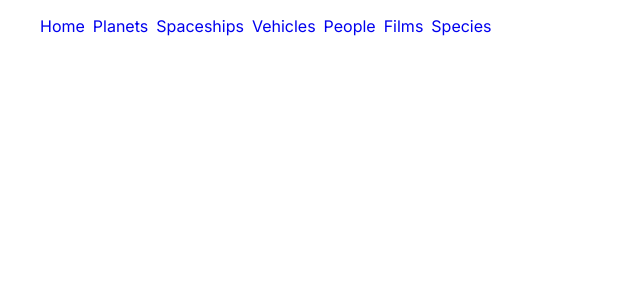
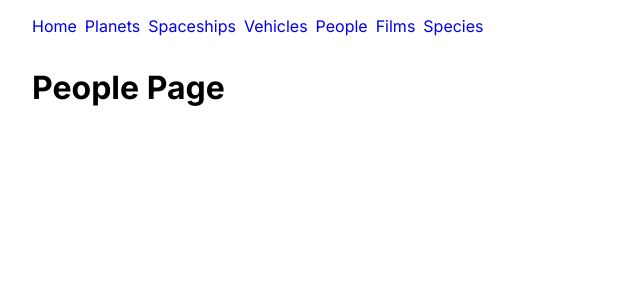
Before and after one commit to jrdnthedev/star_wars, a Next.js app: page /views/people in a window 1280 px wide. Shown: the top 300 px of the page, without its empty margins (0-640 px from the left). Built offline with nearby package versions, Linux system fonts and the light colour scheme.

Commit message:
updated views pages

```diff
--- a/app/components/main_nav/links.module.css
+++ b/app/components/main_nav/links.module.css
@@ -1,5 +1,7 @@
 #main_nav{
     list-style-type: none;
+    margin: 0;
+    padding: 0;
 }
 
 #main_nav li{
--- a/app/globals.css
+++ b/app/globals.css
@@ -1,9 +1,17 @@
-body {margin: 0;}
+body {margin: 0; font-size: 16px;}
 
 header {
+    padding: 16px 32px;
+}
 
+main {
+    padding: 16px 32px;
 }
 
 footer {
+    padding: 16px 32px;
+}
 
+h1,h2,h3,h4,h5,h6 {
+    margin: 0;
 }
--- a/app/layout.tsx
+++ b/app/layout.tsx
@@ -1,6 +1,7 @@
 import type { Metadata } from 'next'
 import { Inter } from 'next/font/google'
 import './globals.css'
+import Links from './components/main_nav/links'
 
 const inter = Inter({ subsets: ['latin'] })
 
@@ -17,7 +18,15 @@ export default function RootLayout({
   return (
     <html lang="en">
       <body className={inter.className}>
-        {children}
+        <header>
+          <Links />
+        </header>
+          <main>
+            {children}
+          </main>
+          <footer>
+
+          </footer>
       </body>
     </html>
   )
--- a/app/views/people/page.tsx
+++ b/app/views/people/page.tsx
@@ -1,17 +1,7 @@
-import Links from "@/app/components/main_nav/links";
-
 export default function People () {
     return (
         <>
-          <header>
-            <Links />
-          </header>
-          <main>
-
-          </main>
-          <footer>
-
-          </footer>
+        <h1>People Page</h1>
         </>
       )
 }
```
Also changed, not shown: app/page.tsx (+1 -10 lines), app/views/films/page.tsx (+1 -11 lines), app/views/planets/page.tsx (+1 -11 lines), app/views/spaceships/page.tsx (+1 -10 lines), app/views/species/page.tsx (+1 -9 lines), app/views/vehicles/page.tsx (+1 -11 lines).
